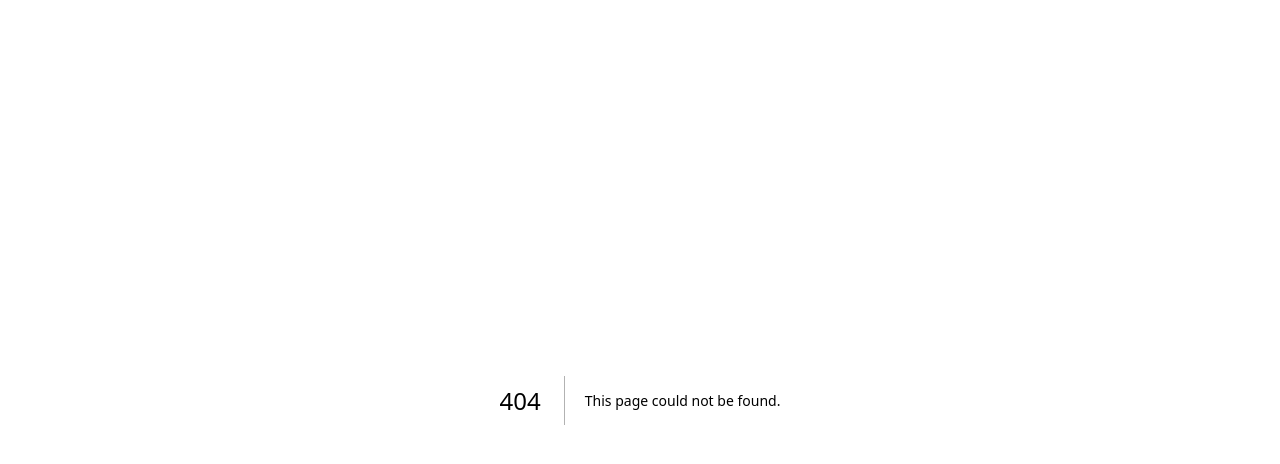
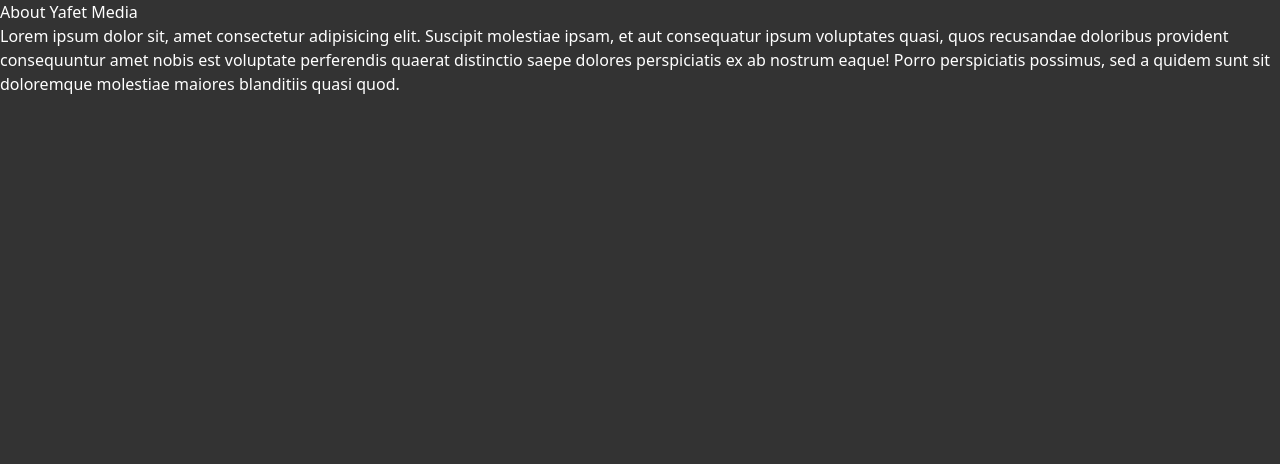
Before and after one commit to yafet-123/AiSearch, a Next.js app: page /about in a window 1280 px wide. Before the commit this address had no page. Shown: the top 464 px of the page. Built offline with nearby package versions, Linux system fonts and the light colour scheme.

Commit message:
adding the about and team page

```diff
--- /dev/null
+++ b/app/about/page.tsx
@@ -0,0 +1,21 @@
+export const metadata = {
+  title: 'About Traversy Media',
+};
+
+const AboutPage = () =>{
+	return(
+		<div>
+			<h1>About Yafet Media</h1>
+		    <p>
+		        Lorem ipsum dolor sit, amet consectetur adipisicing elit. Suscipit
+		        molestiae ipsam, et aut consequatur ipsum voluptates quasi, quos
+		        recusandae doloribus provident consequuntur amet nobis est voluptate
+		        perferendis quaerat distinctio saepe dolores perspiciatis ex ab nostrum
+		        eaque! Porro perspiciatis possimus, sed a quidem sunt sit doloremque
+		        molestiae maiores blanditiis quasi quod.
+		    </p>
+		</div>
+	)
+}
+
+export default AboutPage
--- /dev/null
+++ b/app/about/team/page.tsx
@@ -0,0 +1,14 @@
+const TeamPage = () => {
+  return (
+    <div>
+      <h1>Our Team</h1>
+      <p>
+        Lorem ipsum dolor sit amet, consectetur adipisicing elit. Iure tenetur
+        ducimus laboriosam eaque recusandae tempora enim aut, quae error eum
+        ipsum reiciendis temporibus dolore delectus ullam impedit cumque id.
+        Itaque?
+      </p>
+    </div>
+  );
+};
+export default TeamPage;
--- a/app/layout.tsx
+++ b/app/layout.tsx
@@ -1,6 +1,8 @@
 export const metadata = {
-  title: 'The Blog',
-  description: 'Generated by Next.js',
+  title: 'Traversy Media',
+  description: 'Web development tutorials and courses',
+  keywords:
+    'web development, web design, javascript, react, node, angular, vue, html, css',
 }
 
 import '../styles/globals.css'
--- a/app/page.tsx
+++ b/app/page.tsx
@@ -1,8 +1,7 @@
 export default function HomePage(){
 	return(
 		<div>
-			<h1 className="text-4xl">Welcome to the Blog</h1>
-			<p>Some content</p>
+			<h1>Welcome To Traversy Meida</h1>
 		</div>
 	)
 }
```
